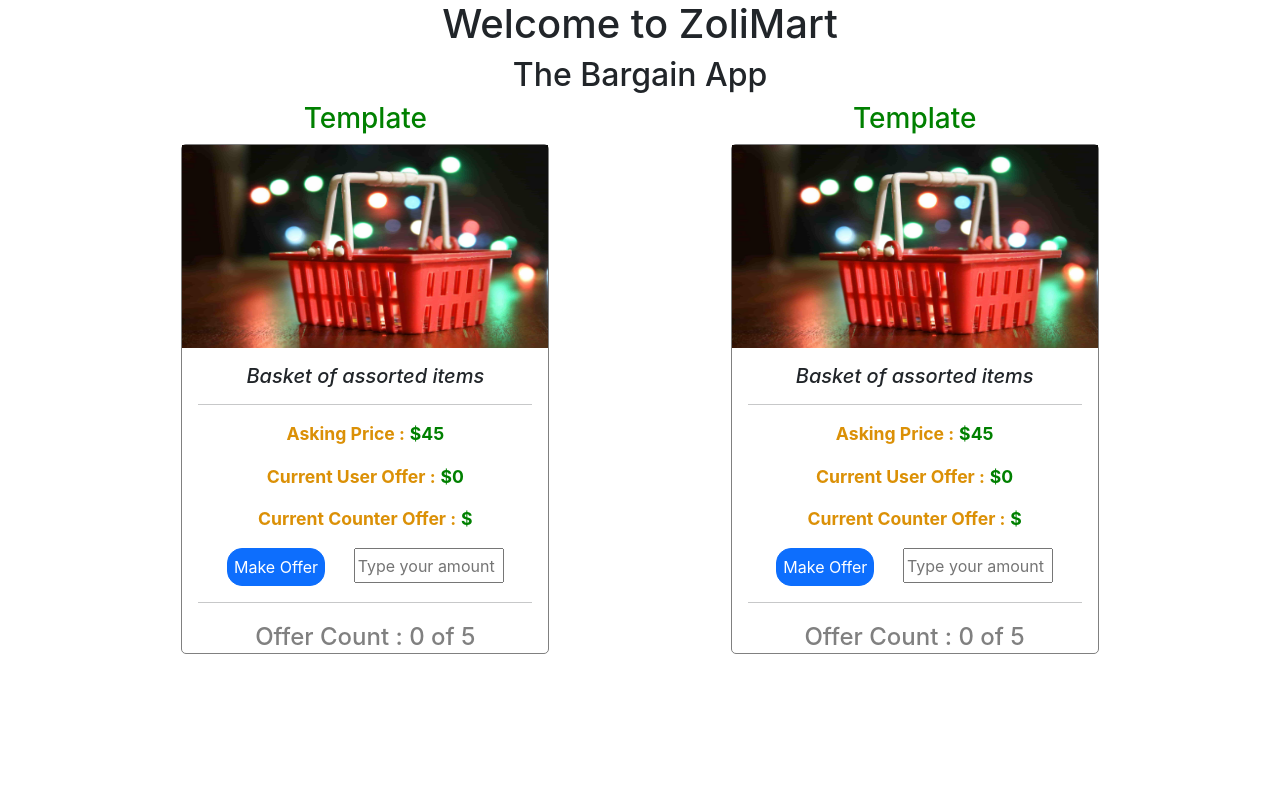
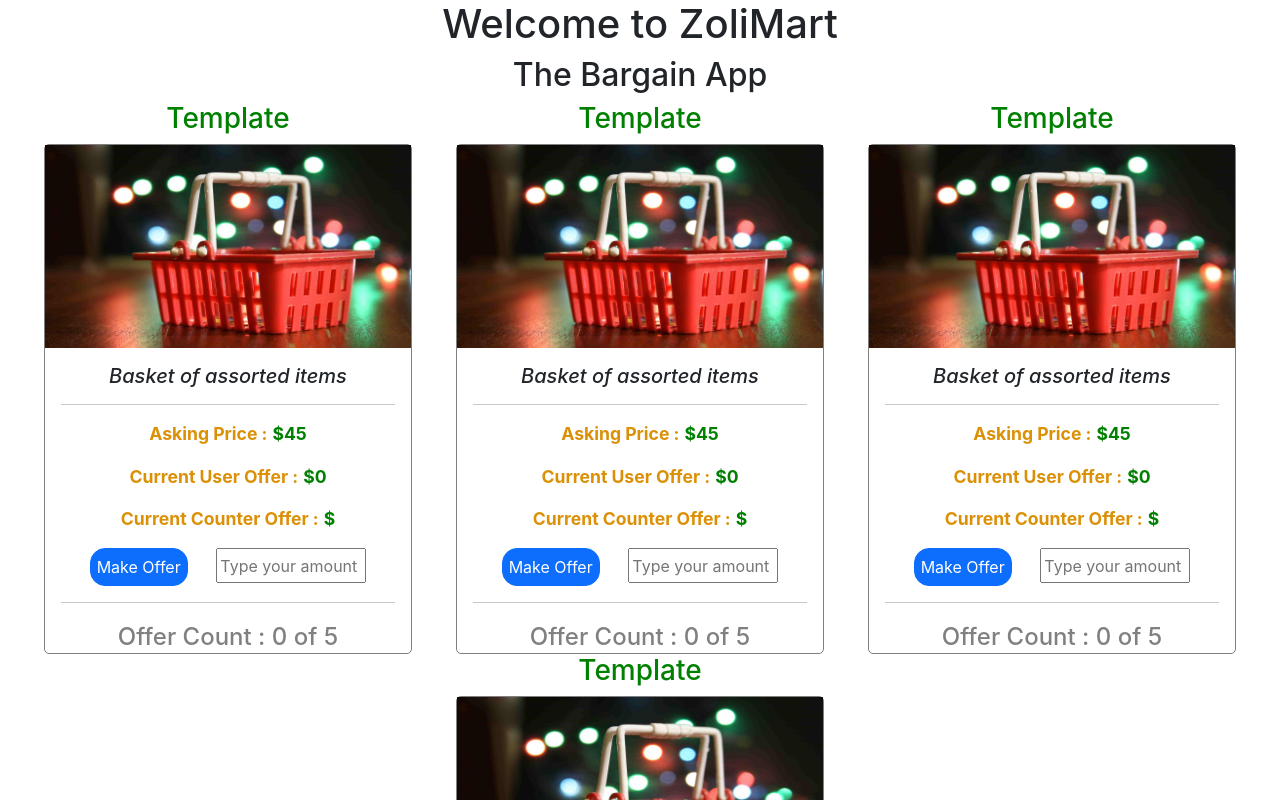
Before and after one commit to IkeGod30/zolimart_app, a React (Create React App) app in the folder haggle/: page / in a window 1280 px wide. Shown: the top 800 px of the page. Built offline with nearby package versions, Linux system fonts and the light colour scheme.

Commit message:
Added two additional rendering of ProductComp

```diff
--- a/haggle/src/App.js
+++ b/haggle/src/App.js
@@ -18,9 +18,9 @@ function App() {
       {/* <NewProduct /> */}
 
 
-      {/* <ProductComp />
       <ProductComp />
-      <ProductComp /> */}
+      <ProductComp />
+      {/* <ProductComp /> */}
       </div>
 <br /><br />
 
```
